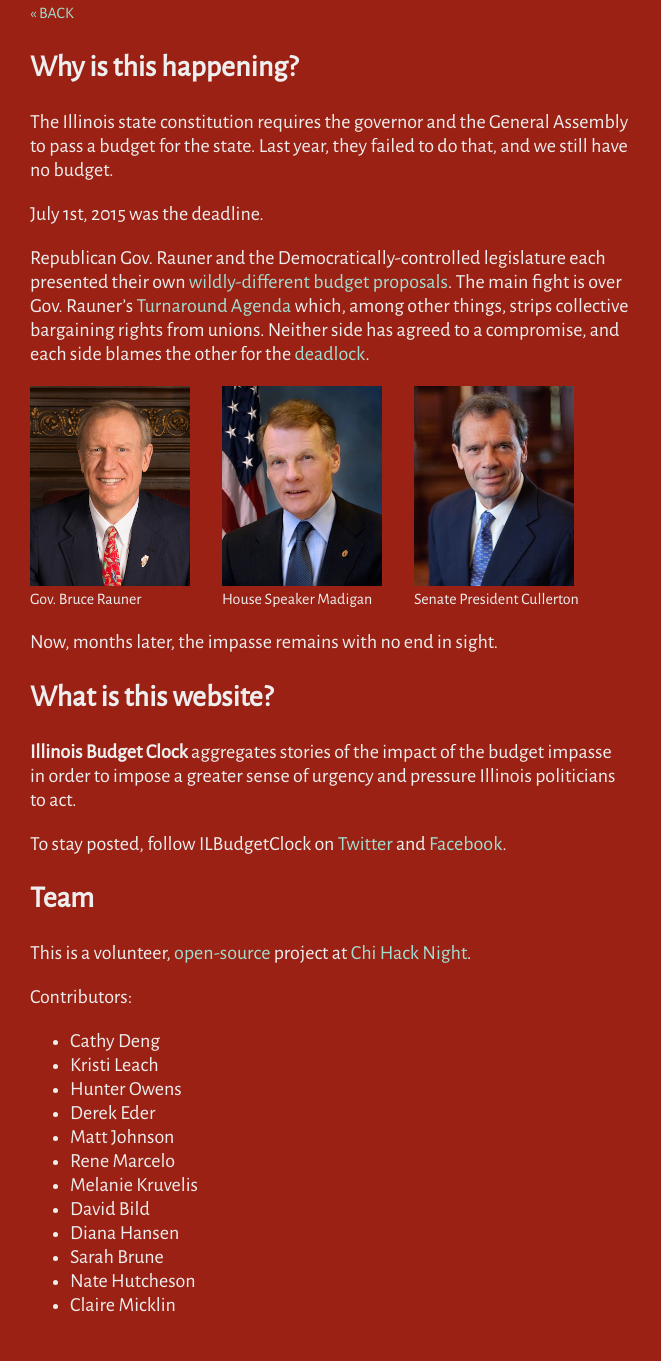
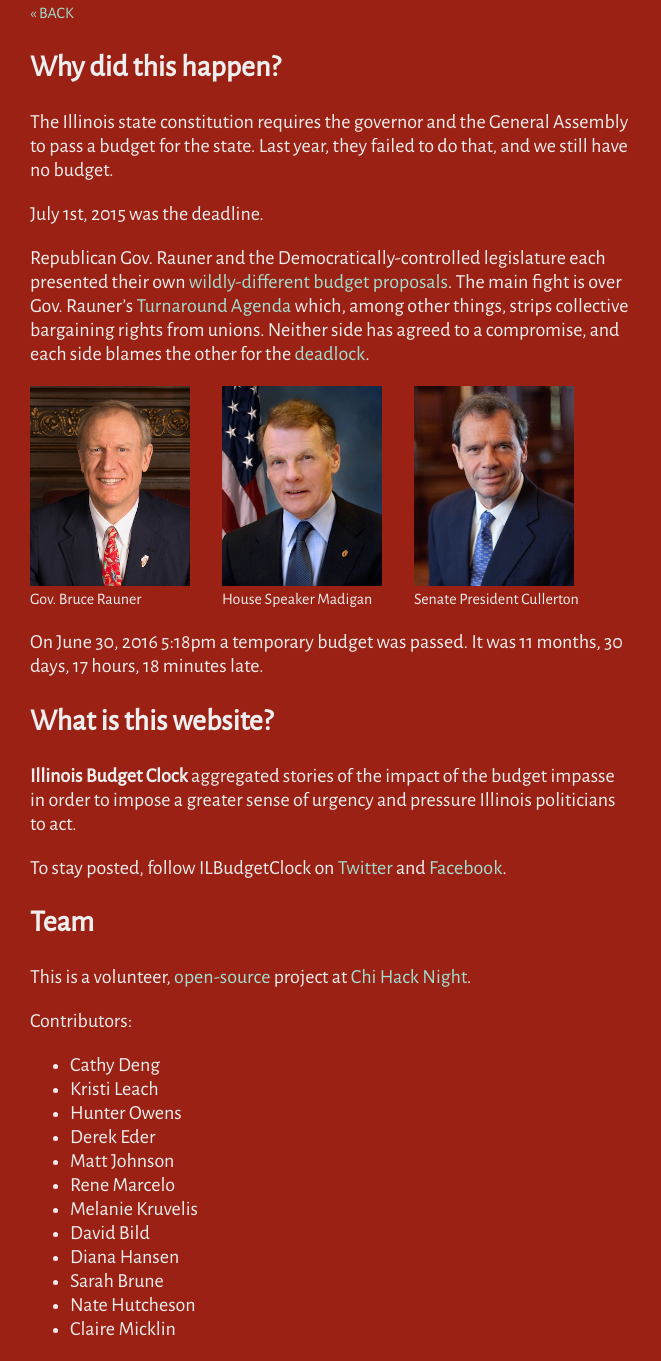
Before and after one commit to chihacknight/il-budget-clock, a Jekyll site: the page built from about.html, in a window 1280 px wide. Shown: the whole page, without its empty margins (0-661 px from the left). Built offline with Jekyll 4.4.1, drawn with Linux system fonts in a browser that asks for light colours; before the commit the page ends 1337 px from its top, so only the background shows below that.

Commit message:
past tense

```diff
--- a/about.html
+++ b/about.html
@@ -4,7 +4,7 @@ layout: default
 
 <div class='about'>
 	<a href="/" class="small">&laquo; BACK</a>
-	<h2 id='why'>Why is this happening?</h2>
+	<h2 id='why'>Why did this happen?</h2>
     <p>The Illinois state constitution requires the governor and the General Assembly to pass a budget for the state. Last year, they failed to do that, and we still have no budget.</p>
 
     <p>July 1st, 2015 was the deadline.</p>
@@ -21,10 +21,10 @@ layout: default
 
     <div class='clearfix'></div>
 
-    <p>Now, months later, the impasse remains with no end in sight.</p>
+    <p>On June 30, 2016 5:18pm a temporary budget was passed. It was 11 months, 30 days, 17 hours, 18 minutes late.</p>
 
     <h2 id='why'>What is this website?</h2>
-    <p><strong>Illinois Budget Clock</strong> aggregates stories of the impact of the budget impasse in order to impose a greater sense of urgency and pressure Illinois politicians to act.</p>
+    <p><strong>Illinois Budget Clock</strong> aggregated stories of the impact of the budget impasse in order to impose a greater sense of urgency and pressure Illinois politicians to act.</p>
     <p>To stay posted, follow ILBudgetClock on <a href="https://twitter.com/ILBudgetClock">Twitter</a> and <a href="https://www.facebook.com/IL-Budget-Clock-727226324079655/">Facebook</a>.</p>
 
 	<h2 id='team'>Team</h2>
--- a/index.html
+++ b/index.html
@@ -93,7 +93,7 @@ layout: default
 <div class="footer">
 
     <br/>
-    <p><a href="about.html#why">Why is this happening?</a></p>
+    <p><a href="about.html#why">Why did this happen?</a></p>
     <p><a href="about.html#team">Proudly built by volunteers at Chi Hack Night</a></p>
     <br/>
 </div>
```
